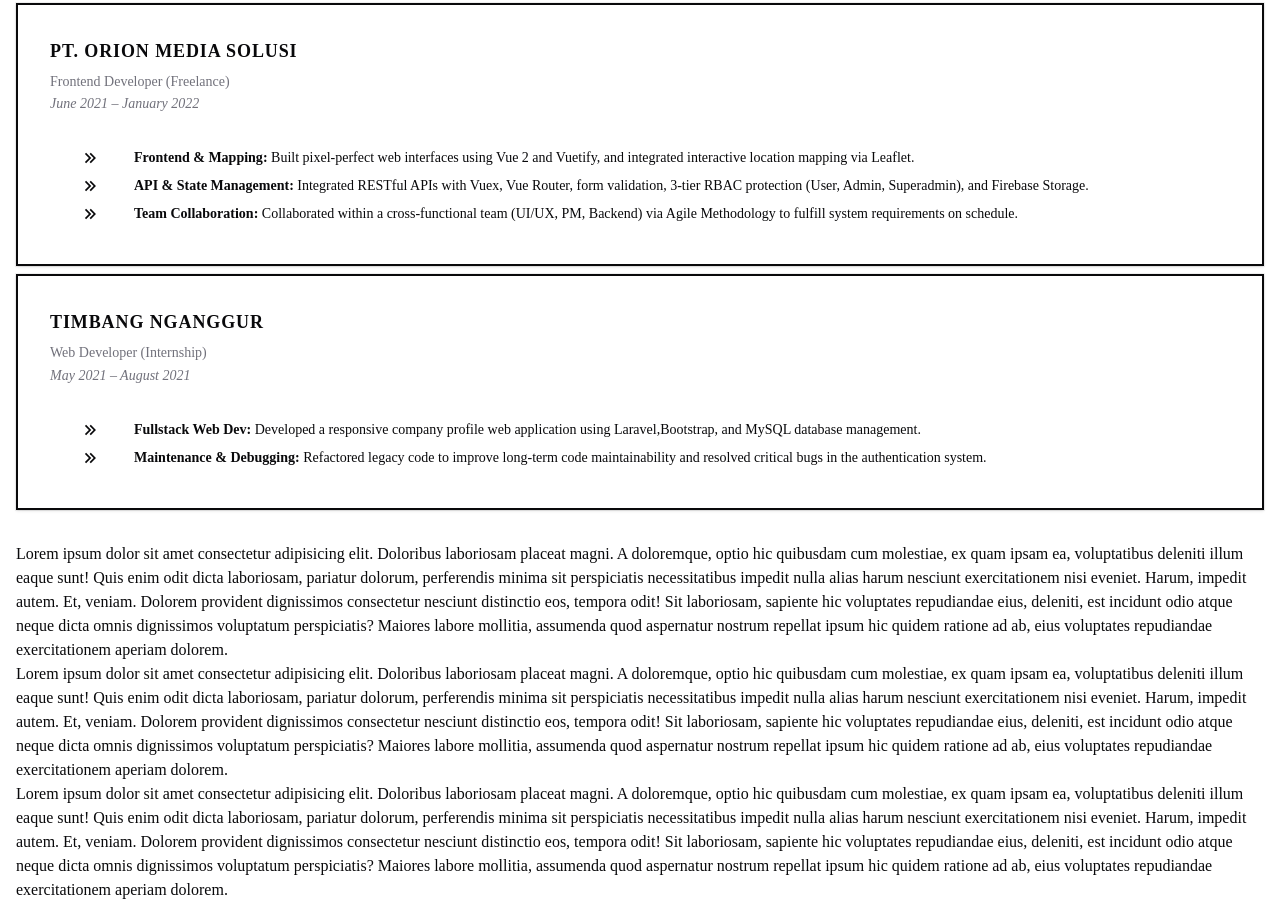
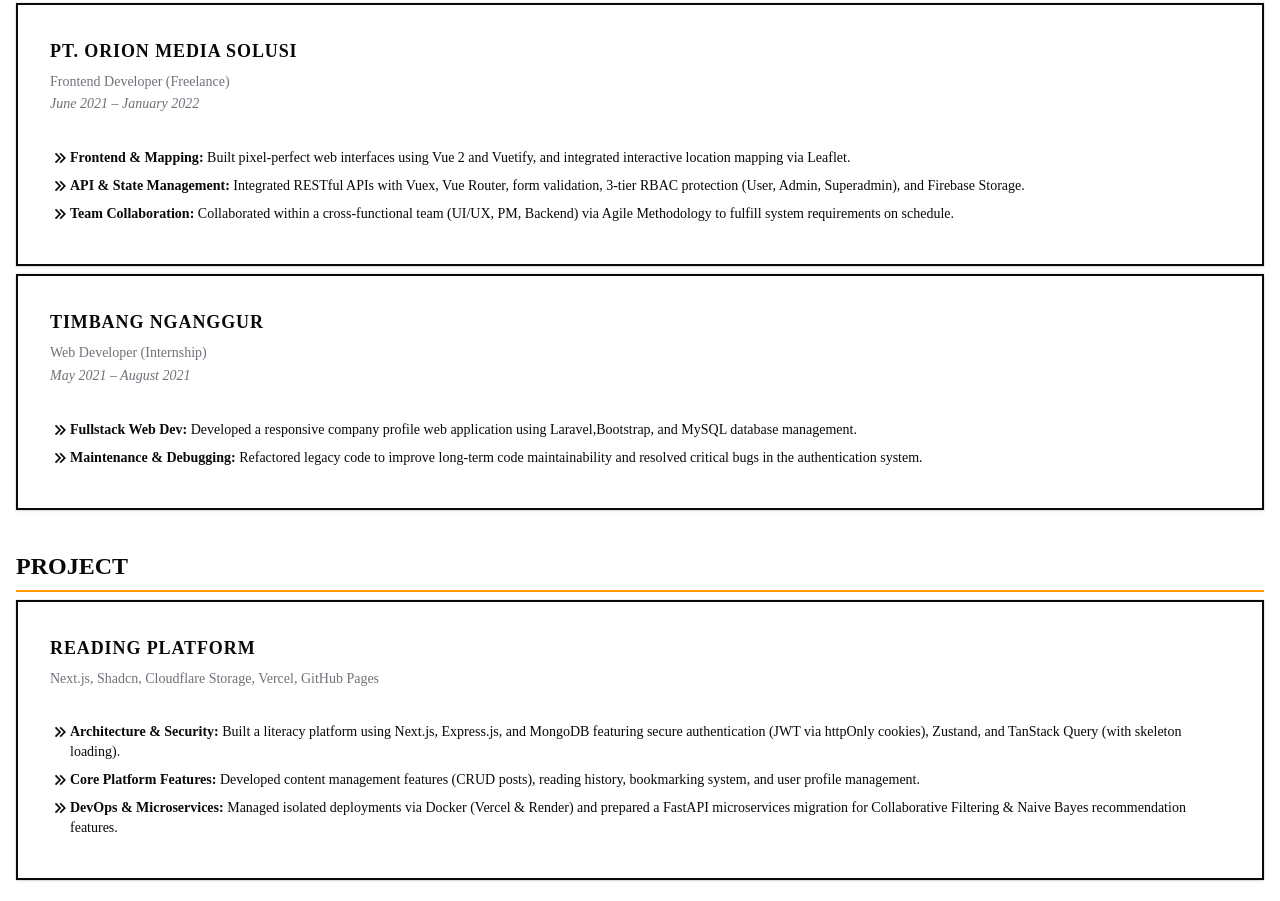
Before and after one commit to hunafazaky/hunafazaky.github.io, a React (Vite) app: page / in a window 1280 px wide. Shown: the part 1411-2312 px from the top of the page. Built offline with nearby package versions, Linux system fonts and the light colour scheme.

Commit message:
mod: project and experiece (fix)

```diff
--- a/src/components/sections/Experience.tsx
+++ b/src/components/sections/Experience.tsx
@@ -33,12 +33,14 @@
       </CardHeader>
       <CardContent>
         {data.description.map((list, index) => (
-          <div key={index} className="mb-2 flex gap-1">
-            <RiArrowRightDoubleFill className="w-20" size={20} />
-            <p>
+          <div key={index} className="mb-2 flex">
+            <div>
+              <RiArrowRightDoubleFill size={20} />
+            </div>
+            <div>
               <span className="font-bold">{list.name}: </span>
               <span>{list.text}</span>
-            </p>
+            </div>
           </div>
         ))}
       </CardContent>
--- a/src/components/sections/Project.tsx
+++ b/src/components/sections/Project.tsx
@@ -1,18 +1,63 @@
-export function Project() {
+import { SectionTitle } from "../section-title"
+import { RiArrowRightDoubleFill } from "@remixicon/react"
+import {
+  Card,
+  CardContent,
+  CardDescription,
+  CardHeader,
+  CardTitle,
+  // CardFooter,
+  // CardAction,
+} from "@/components/ui/card"
+import projectsData from "@/data/projects.json"
+
+interface Project {
+  title: string
+  liveUrl: string
+  imageUrl: string
+  stacks: string[]
+  description: {
+    name: string
+    text: string
+  }[]
+}
+
+export function ProFormat({ data }: { data: Project }) {
+  const stackList = data.stacks.join(", ")
   return (
-    <p>
-      Lorem ipsum dolor sit amet consectetur adipisicing elit. Doloribus
-      laboriosam placeat magni. A doloremque, optio hic quibusdam cum molestiae,
-      ex quam ipsam ea, voluptatibus deleniti illum eaque sunt! Quis enim odit
-      dicta laboriosam, pariatur dolorum, perferendis minima sit perspiciatis
-      necessitatibus impedit nulla alias harum nesciunt exercitationem nisi
-      eveniet. Harum, impedit autem. Et, veniam. Dolorem provident dignissimos
-      consectetur nesciunt distinctio eos, tempora odit! Sit laboriosam,
-      sapiente hic voluptates repudiandae eius, deleniti, est incidunt odio
-      atque neque dicta omnis dignissimos voluptatum perspiciatis? Maiores
-      labore mollitia, assumenda quod aspernatur nostrum repellat ipsum hic
-      quidem ratione ad ab, eius voluptates repudiandae exercitationem aperiam
-      dolorem.
-    </p>
+    <Card className="my-2 border-2 border-foreground">
+      <CardHeader>
+        <a href={data.liveUrl} target="_blank">
+          <CardTitle className="hover:text-destructive">{data.title}</CardTitle>
+        </a>
+        <CardDescription>{stackList}</CardDescription>
+      </CardHeader>
+      <CardContent>
+        {data.description.map((list, index) => (
+          <div key={index} className="mb-2 flex">
+            <div>
+              <RiArrowRightDoubleFill size={20} />
+            </div>
+            <div>
+              <span className="font-bold">{list.name}: </span>
+              <span>{list.text}</span>
+            </div>
+          </div>
+        ))}
+      </CardContent>
+    </Card>
   )
 }
+
+export function Project() {
+  const projects = projectsData
+
+  return (
+    <div className="mb-8" id="project">
+      <SectionTitle title="project" />
+      {projects.map((data, index) => (
+        <ProFormat key={index} data={data} />
+      ))}
+    </div>
+  )
+}
--- /dev/null
+++ b/src/data/projects.json
@@ -0,0 +1,28 @@
+[
+  {
+    "title": "Reading Platform",
+    "liveUrl": "https://hz-reading-platform.vercel.app/",
+    "imageUrl": "@/src/assets/react.svg",
+    "stacks": [
+      "Next.js",
+      "Shadcn",
+      "Cloudflare Storage",
+      "Vercel",
+      "GitHub Pages"
+    ],
+    "description": [
+      {
+        "name": "Architecture & Security",
+        "text": "Built a literacy platform using Next.js, Express.js, and MongoDB featuring secure authentication (JWT via httpOnly cookies), Zustand, and TanStack Query (with skeleton loading)."
+      },
+      {
+        "name": "Core Platform Features",
+        "text": "Developed content management features (CRUD posts), reading history, bookmarking system, and user profile management."
+      },
+      {
+        "name": "DevOps & Microservices",
+        "text": "Managed isolated deployments via Docker (Vercel & Render) and prepared a FastAPI microservices migration for Collaborative Filtering & Naive Bayes recommendation features."
+      }
+    ]
+  }
+]
```
